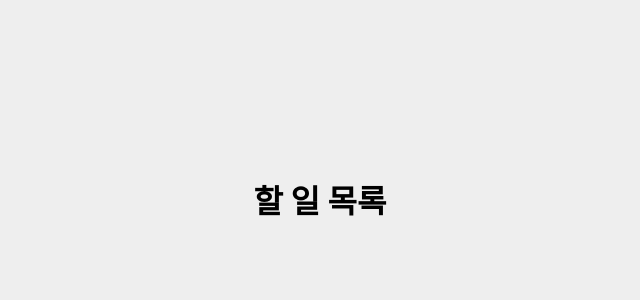
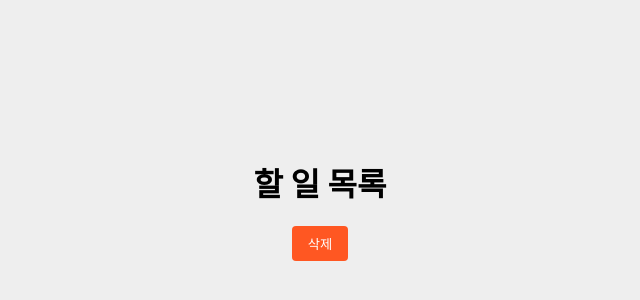
Before and after one commit to songhee23/ch6_todo, a React (Create React App) app: page / in a window 1280 px wide. Shown: the part 190-490 px from the top of the page, without its empty margins (320-960 px from the left). Built offline with nearby package versions, Linux system fonts and the light colour scheme.

Commit message:
App.tsx에 button

```diff
--- a/src/App.tsx
+++ b/src/App.tsx
@@ -12,10 +12,30 @@ const Container = styled.div`
   background-color: #eeeeee;
 `;
 
+
+const Button = styled.button`
+  border: 0;
+  color: #ffffff;
+  background-color: #ff5722;
+  cursor: pointer;
+  padding: 8px 16px;
+  border-radius: 4px;
+
+  &:hover {
+    background-color: #ff5722;
+    opacity: 0.8;
+  }
+
+  &:active {
+    box-shadow: inset 5px 5px 10px rgba(0, 0, 0, 0.2);
+  }
+`;
+
 function App() {
   return (
     <Container>
       <Title label="할 일 목록" />
+      <Button onClick={() => console.log('test')}>삭제</Button>
     </Container>
   )
 }
```
Also changed, not shown: src/components/Button/index.tsx (added).
